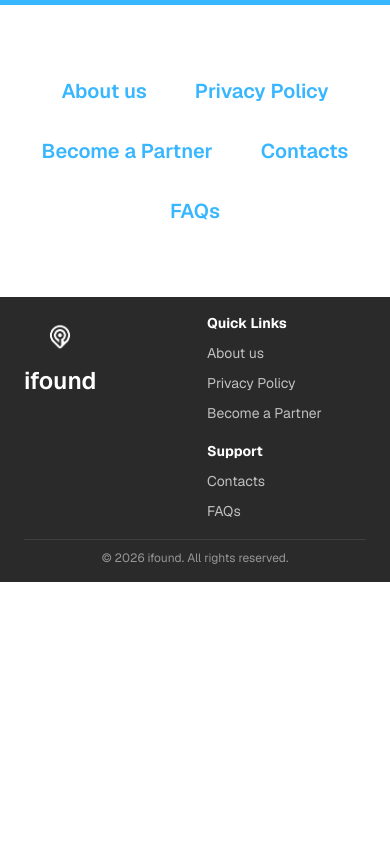
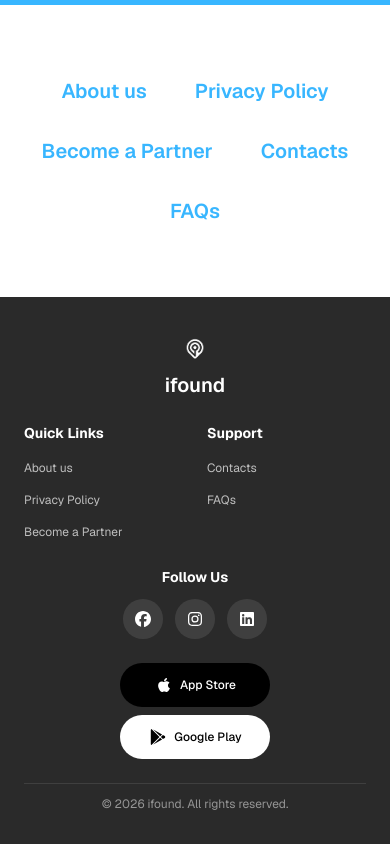
Before and after one commit to real-progenitus/ifound-site, a Next.js app: page /en/faqs in a window 390 px wide. Shown: the part 1083-1927 px from the top of the page. Before the commit the page ends 1665 px from the top, so only its background shows below. Built offline with nearby package versions, Linux system fonts and the light colour scheme.

Commit message:
refactored mobile

```diff
--- a/app/[locale]/page.tsx
+++ b/app/[locale]/page.tsx
@@ -34,7 +34,7 @@ export default function Home() {
 
         {/* Mobile Content */}
         <main className="pt-10 pb-4 flex-1 flex flex-col justify-center min-[600px]:hidden transition-all duration-500 ease-in-out">
-          <div className="text-left w-full max-w-[320px] mx-auto pl-10 pr-4 transition-all duration-500 ease-in-out">
+          <div className="text-left w-full mx-auto pl-10 pr-4 transition-all duration-500 ease-in-out">
             <h1 className="font-black leading-tight text-white uppercase text-3xl transition-all duration-500 ease-in-out">
               {t('title')}
             </h1>
@@ -56,7 +56,7 @@ export default function Home() {
 
         {/* Mobile Phone Image */}
         <div className="flex justify-center pb-4 min-[600px]:hidden transition-all duration-500 ease-in-out">
-          <div className="w-full max-w-[320px] mx-auto px-4 transition-all duration-500 ease-in-out">
+          <div className="w-full mx-auto px-4 transition-all duration-500 ease-in-out">
             <img
               src="/final.png"
               alt="App preview"
--- a/app/components/PageFooter.tsx
+++ b/app/components/PageFooter.tsx
@@ -3,11 +3,110 @@ import { faFacebook, faInstagram, faLinkedin, faApple, faGooglePlay } from '@for
 
 export default function PageFooter() {
   return (
-    <footer className="w-full bg-[#2A2A2A] text-white px-6 md:px-12 lg:px-16 py-4">
+    <footer className="w-full bg-[#2A2A2A] text-white px-6 md:px-12 lg:px-16 py-8 md:py-4">
       <div className="max-w-[1400px] mx-auto">
-        <div className="grid grid-cols-2 min-[600px]:grid-cols-4 max-[300px]:grid-cols-1 gap-6 lg:gap-10 items-start">
+        {/* Mobile Layout */}
+        <div className="md:hidden space-y-6">
+          {/* Logo */}
+          <div className="flex flex-col items-center gap-2">
+            <div className="flex flex-col items-center gap-0">
+              <img src="/logopin.png" alt="Logo" width={50} height={50} className="object-contain" />
+              <a href="/" className="text-white text-xl font-semibold -mt-2">
+                ifound
+              </a>
+            </div>
+          </div>
+
+          {/* Links Grid */}
+          <div className="grid grid-cols-2 gap-6">
+            {/* Quick Links */}
+            <div>
+              <h3 className="text-white font-bold text-sm mb-3">Quick Links</h3>
+              <ul className="space-y-2">
+                <li>
+                  <a href="/about" className="text-white/70 hover:text-white transition-colors text-xs">
+                    About us
+                  </a>
+                </li>
+                <li>
+                  <a href="/privacy" className="text-white/70 hover:text-white transition-colors text-xs">
+                    Privacy Policy
+                  </a>
+                </li>
+                <li>
+                  <a href="/partner" className="text-white/70 hover:text-white transition-colors text-xs">
+                    Become a Partner
+                  </a>
+                </li>
+              </ul>
+            </div>
+
+            {/* Support */}
+            <div>
+              <h3 className="text-white font-bold text-sm mb-3">Support</h3>
+              <ul className="space-y-2">
+                <li>
+                  <a href="/contact" className="text-white/70 hover:text-white transition-colors text-xs">
+                    Contacts
+                  </a>
+                </li>
+                <li>
+                  <a href="/faqs" className="text-white/70 hover:text-white transition-colors text-xs">
+                    FAQs
+                  </a>
+                </li>
+              </ul>
+            </div>
+          </div>
+
+          {/* Social Icons */}
+          <div className="flex flex-col items-center gap-3">
+            <h3 className="text-white font-bold text-sm">Follow Us</h3>
+            <div className="flex gap-3">
+              <a
+                href="https://www.facebook.com/p/IFound-61578119646465/"
+                target="_blank"
+                rel="noopener noreferrer"
+                className="w-10 h-10 rounded-full bg-white/10 hover:bg-white/20 transition-colors flex items-center justify-center"
+              >
+                <FontAwesomeIcon icon={faFacebook} className="w-5 h-5 text-white" />
+              </a>
+              <a
+                href="https://www.instagram.com/ifound__app/"
+                target="_blank"
+                rel="noopener noreferrer"
+                className="w-10 h-10 rounded-full bg-white/10 hover:bg-white/20 transition-colors flex items-center justify-center"
+              >
+                <FontAwesomeIcon icon={faInstagram} className="w-5 h-5 text-white" />
+              </a>
+              <a
+                href="https://www.linkedin.com/company/ifoundapp"
+                target="_blank"
+                rel="noopener noreferrer"
+                className="w-10 h-10 rounded-full bg-white/10 hover:bg-white/20 transition-colors flex items-center justify-center"
+              >
+                <FontAwesomeIcon icon={faLinkedin} className="w-5 h-5 text-white" />
+              </a>
+            </div>
+          </div>
+
+          {/* App Store Buttons */}
+          <div className="flex flex-col gap-2 items-center">
+            <a href="https://apps.apple.com/us/app/ifound/id6470928381" target="_blank" rel="noopener noreferrer" className="flex h-11 w-full max-w-[150px] items-center justify-center gap-1.5 rounded-full bg-black text-white transition-colors hover:bg-black/80">
+              <FontAwesomeIcon icon={faApple} className="h-4 w-4 flex-shrink-0" />
+              <span className="text-xs font-medium leading-none">App Store</span>
+            </a>
+            <a href="https://play.google.com/store/apps/details?id=com.progenitus.ifound" target="_blank" rel="noopener noreferrer" className="flex h-11 w-full max-w-[150px] items-center justify-center gap-1.5 rounded-full bg-white text-black transition-colors hover:bg-white/90">
+              <FontAwesomeIcon icon={faGooglePlay} className="h-3.5 w-3.5 flex-shrink-0" />
+              <span className="text-xs font-medium leading-none">Google Play</span>
+            </a>
+          </div>
+        </div>
+
+        {/* Desktop Layout */}
+        <div className="hidden md:grid grid-cols-4 gap-6 lg:gap-10 items-start">
           {/* Logo and ifound */}
-          <div className="flex flex-col items-start gap-2 max-[300px]:items-center">
+          <div className="flex flex-col items-start gap-2">
             <div className="flex flex-col items-center gap-0">
               <img src="/logopin.png" alt="Logo" width={60} height={60} className="object-contain" />
               <a href="/" className="text-white text-2xl font-semibold -mt-2">
@@ -17,7 +116,7 @@ export default function PageFooter() {
           </div>
 
           {/* Quick Links and Support */}
-          <div className="flex gap-10 justify-start max-[400px]:flex-col max-[400px]:gap-4">
+          <div className="flex gap-10 justify-start">
             {/* Quick Links */}
             <div>
               <h3 className="text-white font-bold text-sm mb-2">Quick Links</h3>
@@ -59,7 +158,7 @@ export default function PageFooter() {
           </div>
 
           {/* Social Icons */}
-          <div className="flex flex-col items-start gap-2 max-[599px]:hidden">
+          <div className="flex flex-col items-start gap-2">
             <h3 className="text-white font-bold text-sm mb-1">Follow Us</h3>
             <div className="flex gap-2.5">
               <a
@@ -90,7 +189,7 @@ export default function PageFooter() {
           </div>
 
           {/* App Store Buttons */}
-          <div className="flex flex-col gap-2.5 items-start justify-start max-[599px]:hidden">
+          <div className="flex flex-col gap-2.5 items-start justify-start">
             <a href="https://apps.apple.com/us/app/ifound/id6470928381" target="_blank" rel="noopener noreferrer" className="flex h-12 w-[135px] items-center justify-center gap-1.5 rounded-full bg-black text-white transition-colors hover:bg-black/80">
               <FontAwesomeIcon icon={faApple} className="h-5 w-5 flex-shrink-0 -mt-0.5" />
               <span className="text-sm font-medium leading-none">App Store</span>
@@ -103,7 +202,7 @@ export default function PageFooter() {
         </div>
 
         {/* Copyright */}
-        <div className="border-t border-white/10 mt-4 pt-2.5 text-center">
+        <div className="border-t border-white/10 mt-6 md:mt-4 pt-3 md:pt-2.5 text-center">
           <p className="text-white/50 text-xs">&copy; 2026 ifound. All rights reserved.</p>
         </div>
       </div>
```
